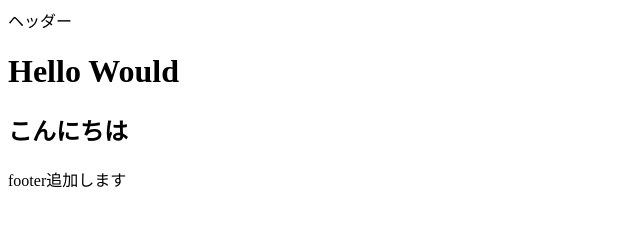
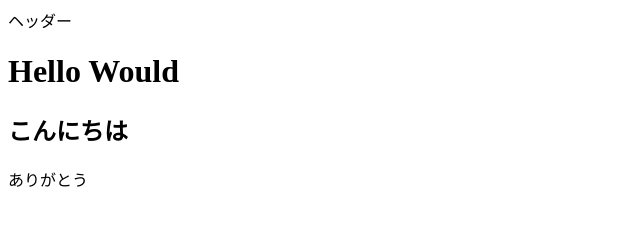
Before and after one commit to seki-yt/git-practice, a plain HTML site: page index.html in a window 1280 px wide. Shown: the full height of the page, 0-640 px from the left. Drawn offline with Linux system fonts and the light colour scheme.

Commit message:
footerにpを追加

```diff
--- a/index.html
+++ b/index.html
@@ -9,6 +9,8 @@
     <header>ヘッダー</header>
     <h1>Hello Would</h1>
     <h2>こんにちは</h2>
-    <footer>footer追加します</footer>
+    <footer>
+        <p>ありがとう</p>
+    </footer>
 </body>
 </html>
```
